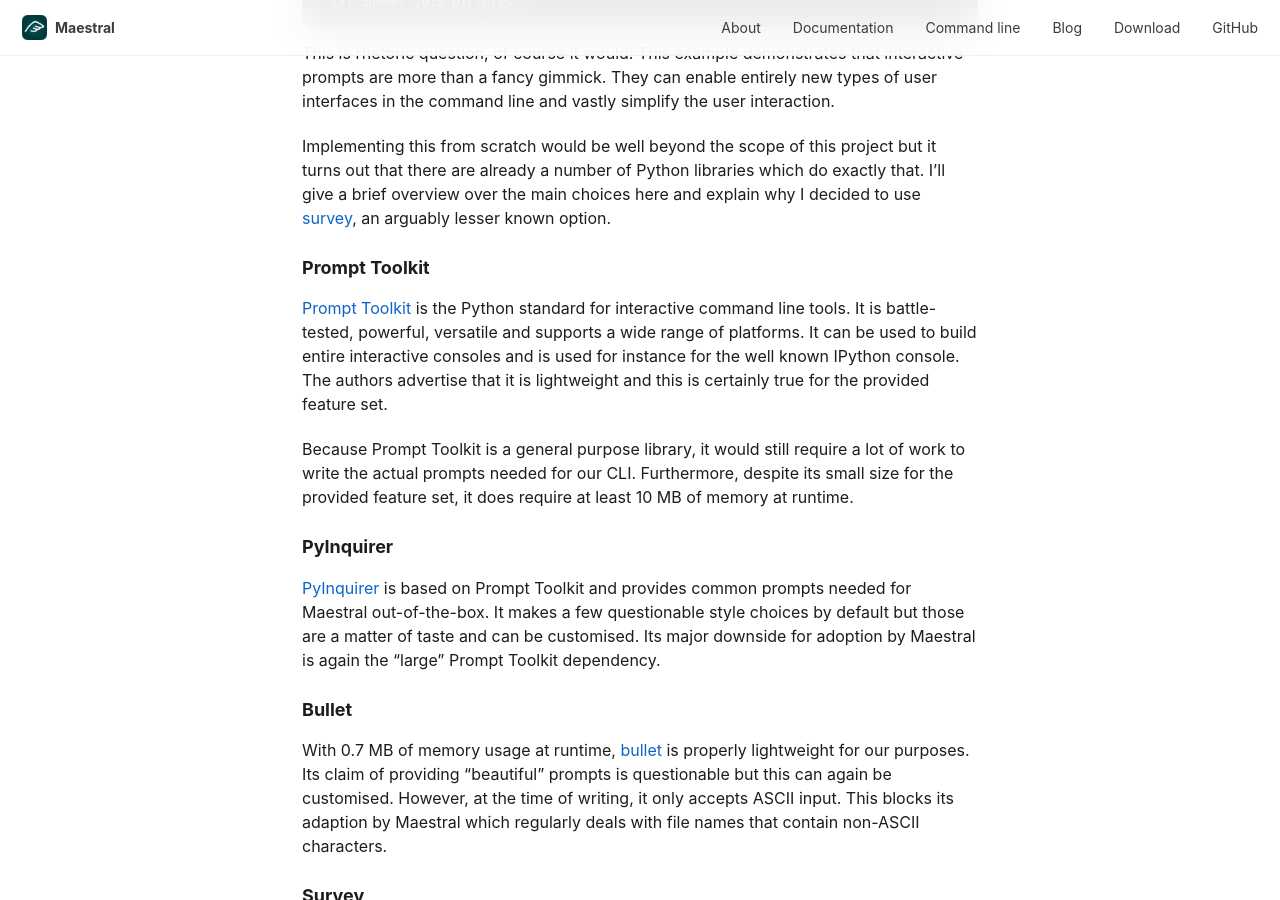
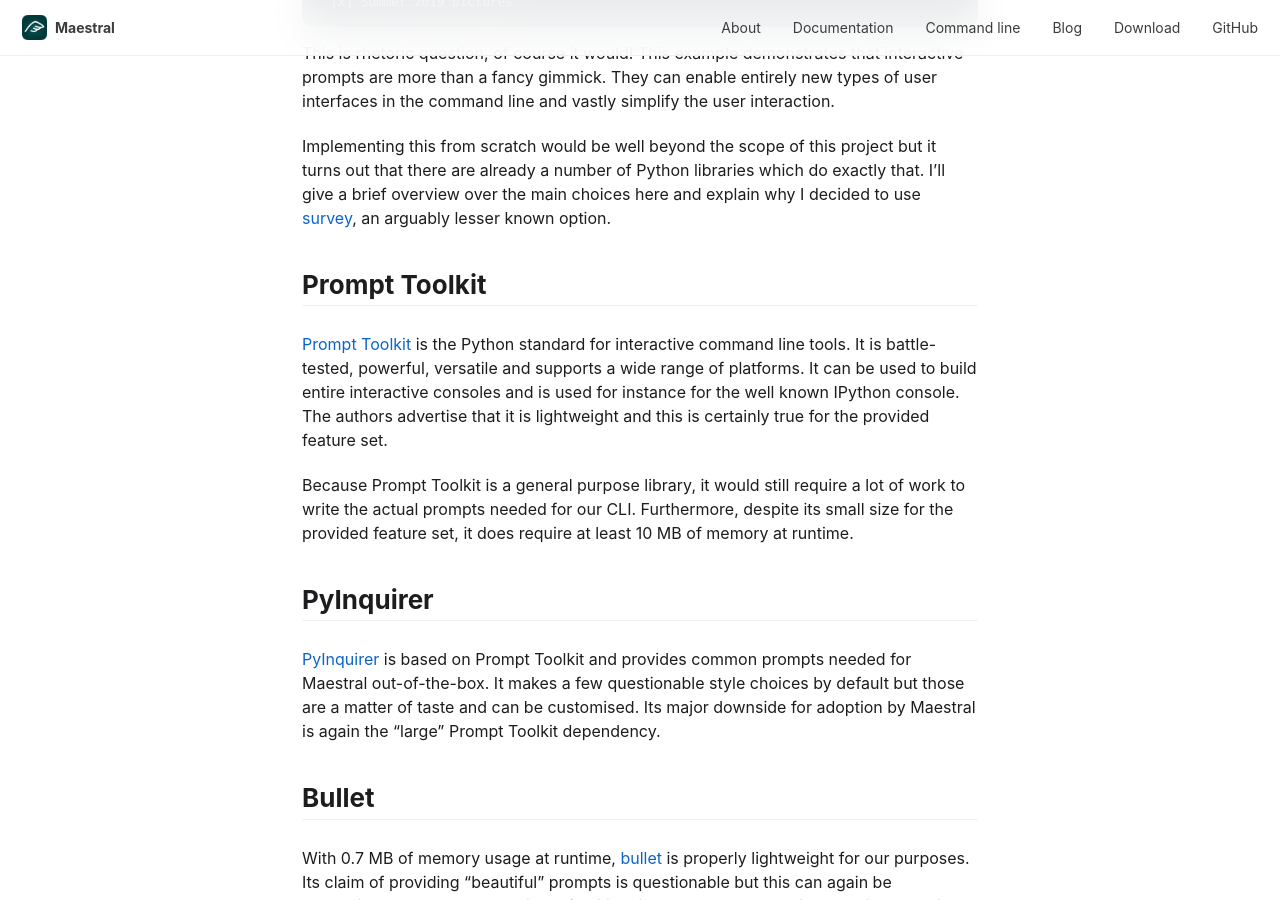
Before and after one commit to samschott/maestral, a Jekyll site: the page built from _posts/2021-04-29-python_survey.md, in a window 1280 px wide and 900 px high, scrolled down 1556 px. Built offline with Jekyll 4.4.1, drawn with Linux system fonts in a browser that asks for light colours; cached includes are drawn as plain includes.

```diff
--- a/_posts/2021-04-29-python_survey.md
+++ b/_posts/2021-04-29-python_survey.md
@@ -31,7 +31,8 @@ include or exclude them from syncing:
 {% include figure
 image_path="/assets/images/selective-sync.png"
 image_path_dark="/assets/images/selective-sync-dark.png"
-alt="Selective sync" %}
+alt="Selective sync"
+%}
 
 This dialog is shown both when setting up a new account and on-demand from the
 settings pane.
@@ -61,7 +62,7 @@ turns out that there are already a number of Python libraries which do exactly t
 give a brief overview over the main choices here and explain why I decided to use
 [survey](https://github.com/Exahilosys/survey), an arguably lesser known option.
 
-### Prompt Toolkit
+## Prompt Toolkit
 
 [Prompt Toolkit](https://github.com/prompt-toolkit/python-prompt-toolkit) is the Python
 standard for interactive command line tools. It is battle-tested, powerful, versatile
@@ -74,14 +75,14 @@ Because Prompt Toolkit is a general purpose library, it would still require a lo
 work to write the actual prompts needed for our CLI. Furthermore, despite its small size
 for the provided feature set, it does require at least 10 MB of memory at runtime.
 
-### PyInquirer
+## PyInquirer
 
 [PyInquirer](https://github.com/CITGuru/PyInquirer) is based on Prompt Toolkit and
 provides common prompts needed for Maestral out-of-the-box. It makes a few questionable
 style choices by default but those are a matter of taste and can be customised. Its
 major downside for adoption by Maestral is again the "large" Prompt Toolkit dependency.
 
-### Bullet
+## Bullet
 
 With 0.7 MB of memory usage at runtime, [bullet](https://github.com/bchao1/bullet) is
 properly lightweight for our purposes. Its claim of providing "beautiful" prompts is
@@ -89,7 +90,7 @@ questionable but this can again be customised. However, at the time of writing,
 accepts ASCII input. This blocks its adaption by Maestral which regularly deals with
 file names that contain non-ASCII characters.
 
-### Survey
+## Survey
 
 After almost giving up on the convenience of interactive dialogs, I came across
 [survey](https://github.com/Exahilosys/survey). Survey is closely modelled after the
```
